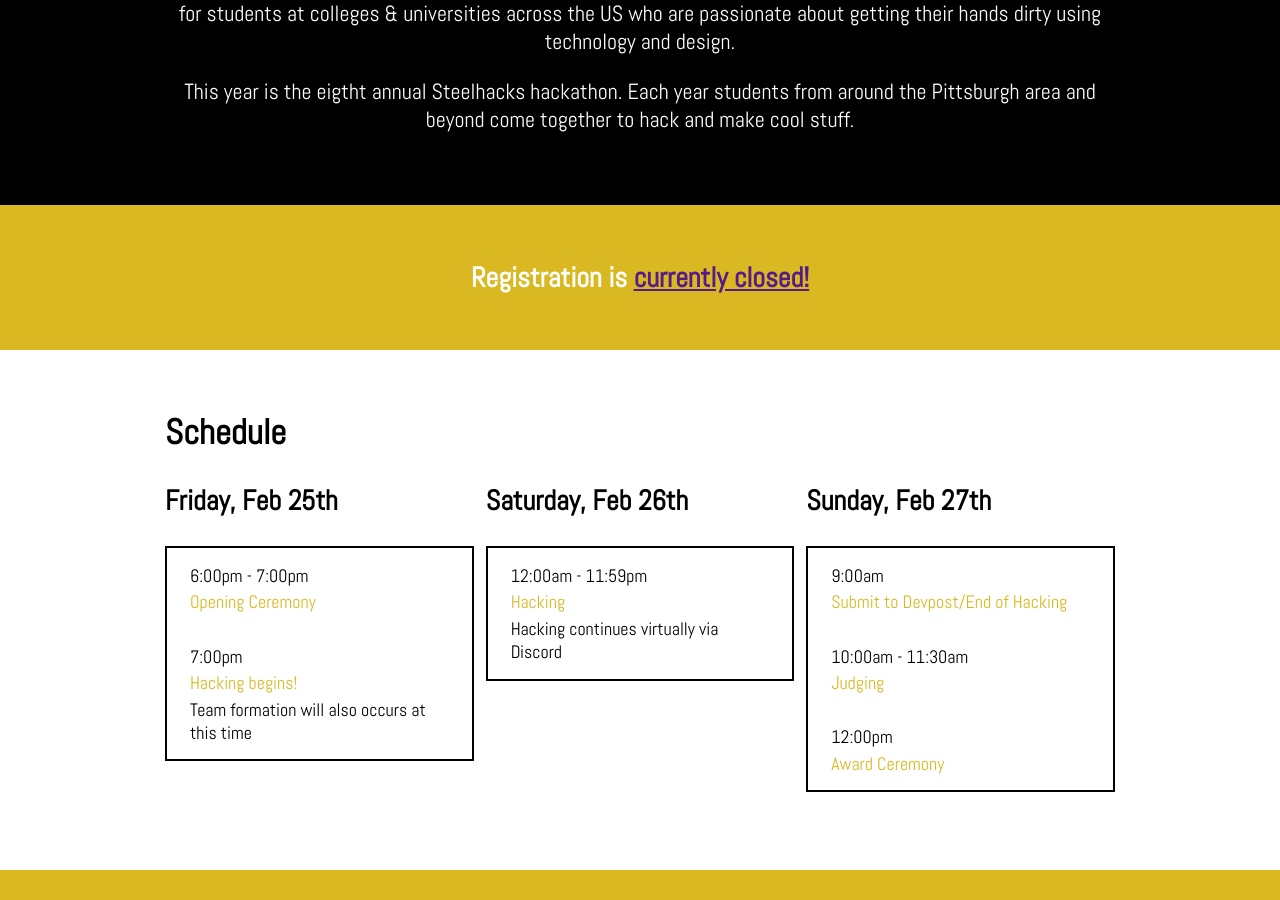
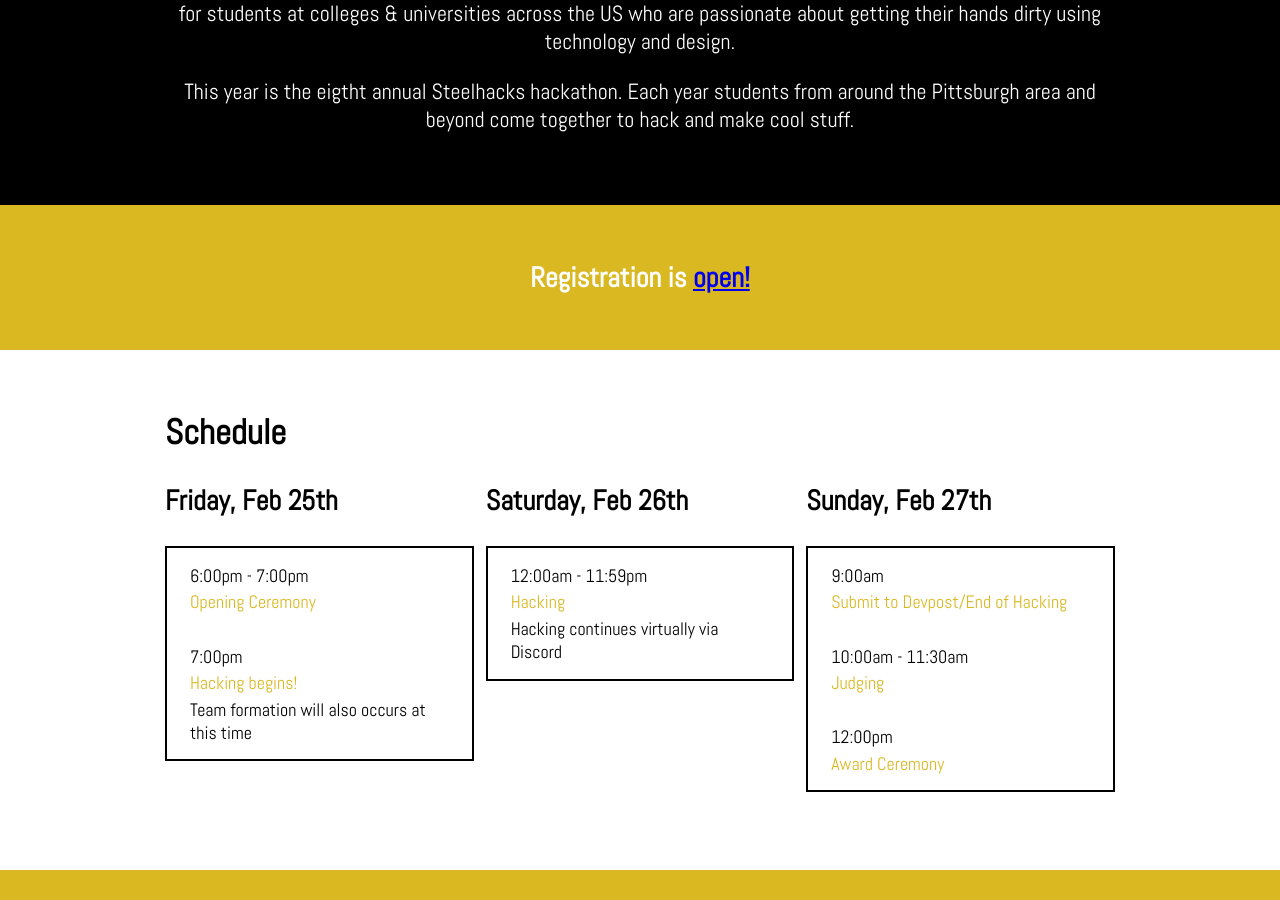
Before and after one commit to SteelHeads/steelhacks.com, a Jekyll site: the page built from index.html, in a window 1280 px wide and 900 px high, scrolled down 637 px. Built offline with Jekyll 4.4.1, drawn with Linux system fonts in a browser that asks for light colours.

Commit message:
added registration link

```diff
--- a/index.html
+++ b/index.html
@@ -48,7 +48,7 @@
   </div>
 </header>
 <div id='signup-form' class='slice'>
-  <h3>Registration is <a href="">currently closed!</a></h3>  <!-- DO NOT FORGET TO ADD REGISTRATION LINK -->
+  <h3>Registration is <a href="https://pitt.co1.qualtrics.com/jfe/form/SV_9KANMr4o4qHzl1I">open!</a></h3>
 </div>
 <div id='schedule' class='slice slice--big'>
   <div class='container'>
```
